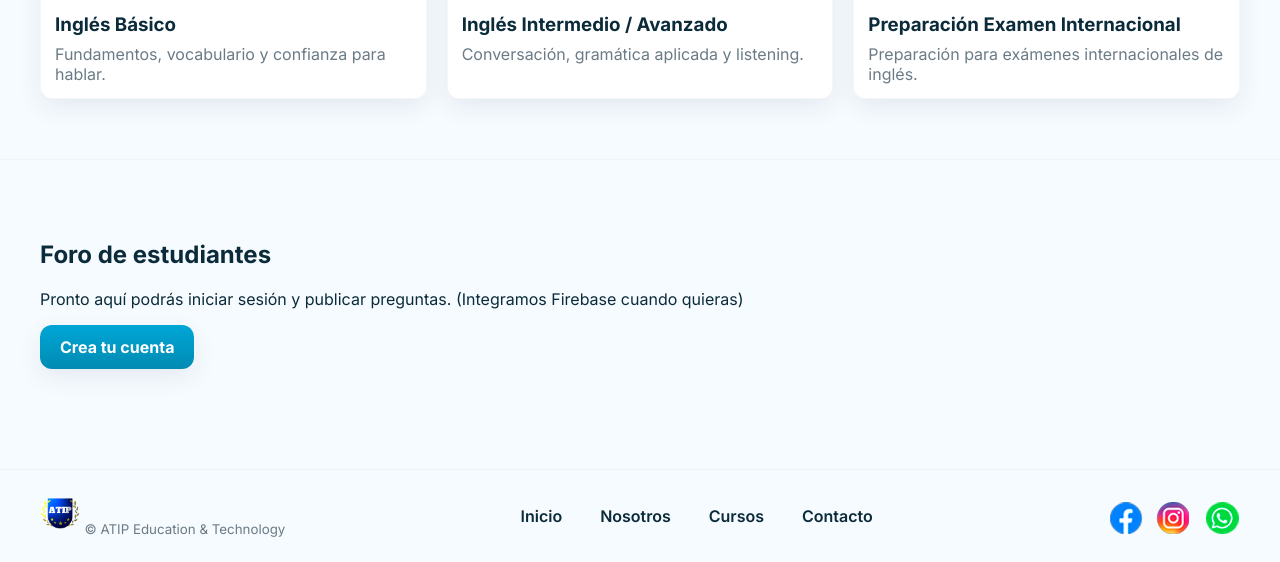
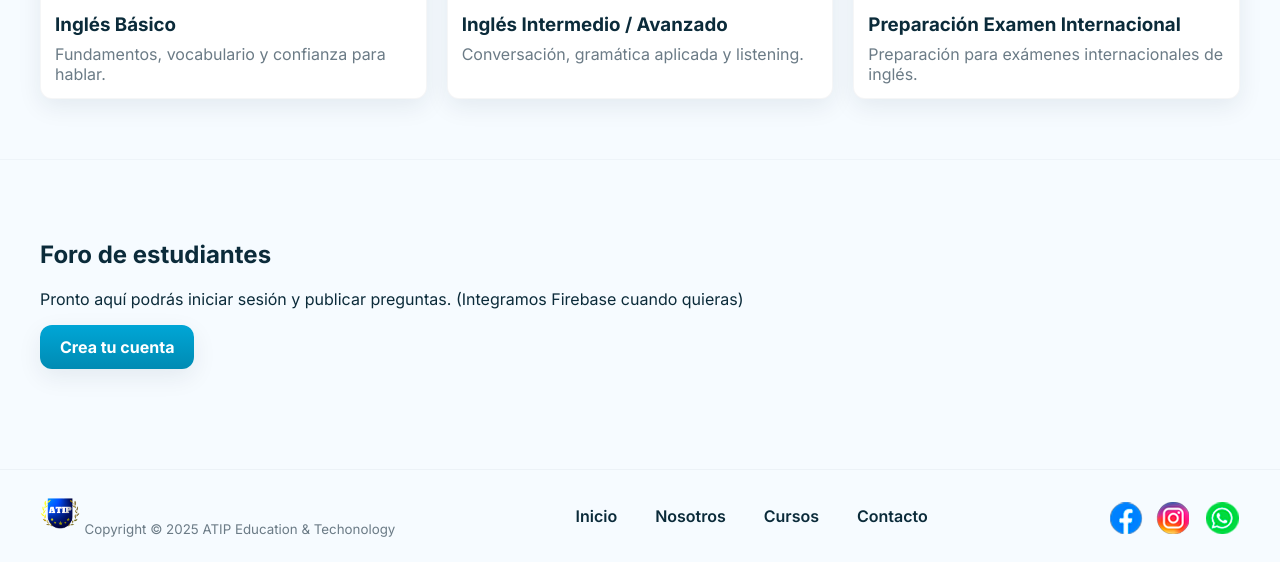
Before and after one commit to briannevado21/ATIP-Web, a plain HTML site: page index.html in a window 1280 px wide. Shown: the part 940-1502 px from the top of the page. Drawn offline with Linux system fonts and the light colour scheme.

Commit message:
Actualizado index

```diff
--- a/index.html
+++ b/index.html
@@ -96,7 +96,7 @@
     <div class="container footer-inner">
       <div class="footer-left">
         <img src="img/logo.png" alt="ATIP" class="logo logo-footer" />
-        <small>© <span id="year"></span> ATIP Education & Technology</small>
+        <small>Copyright © <span id="year"></span> 2025 ATIP Education & Techonology</small>
       </div>
 
       <div class="footer-links">
```
